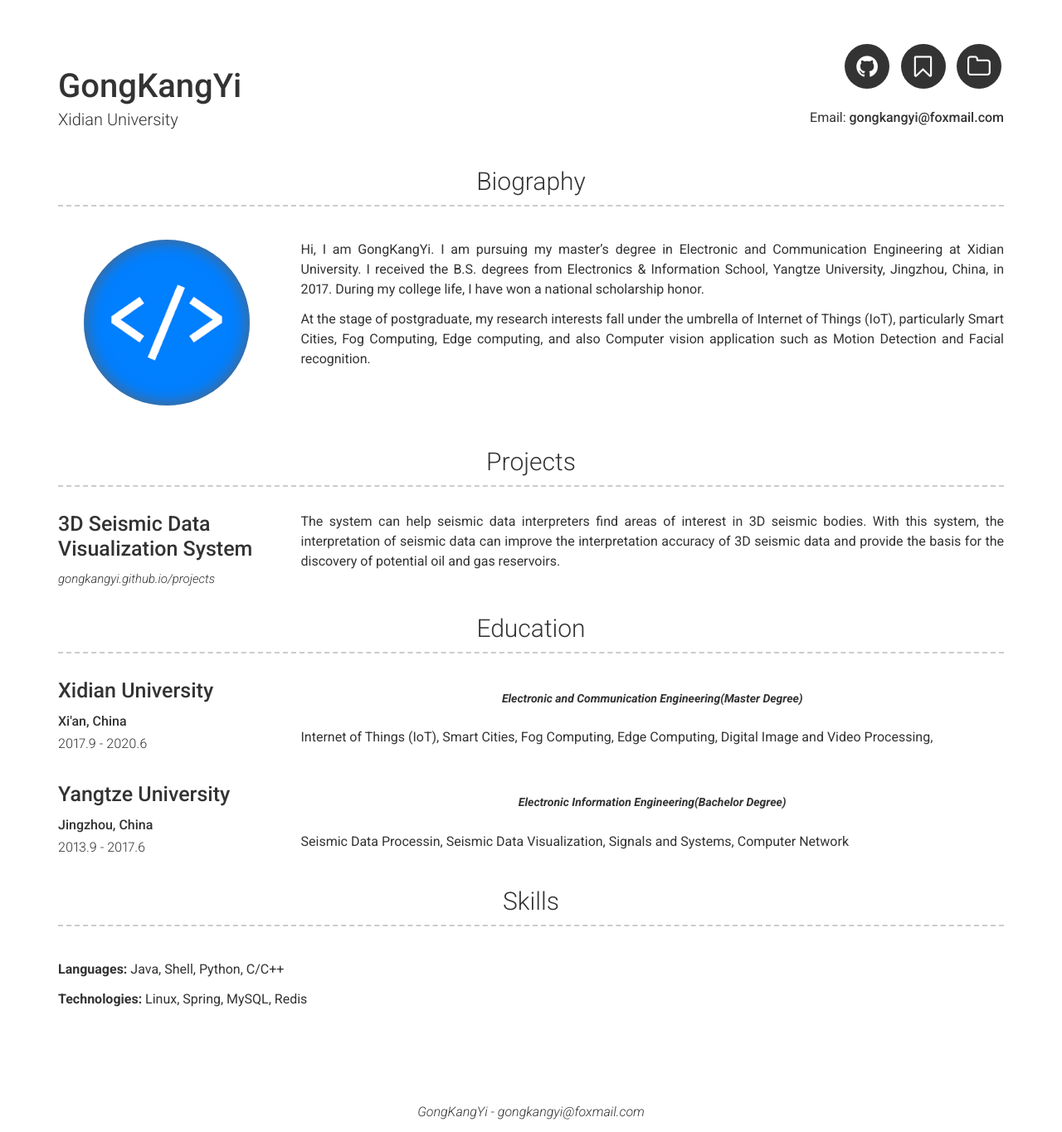
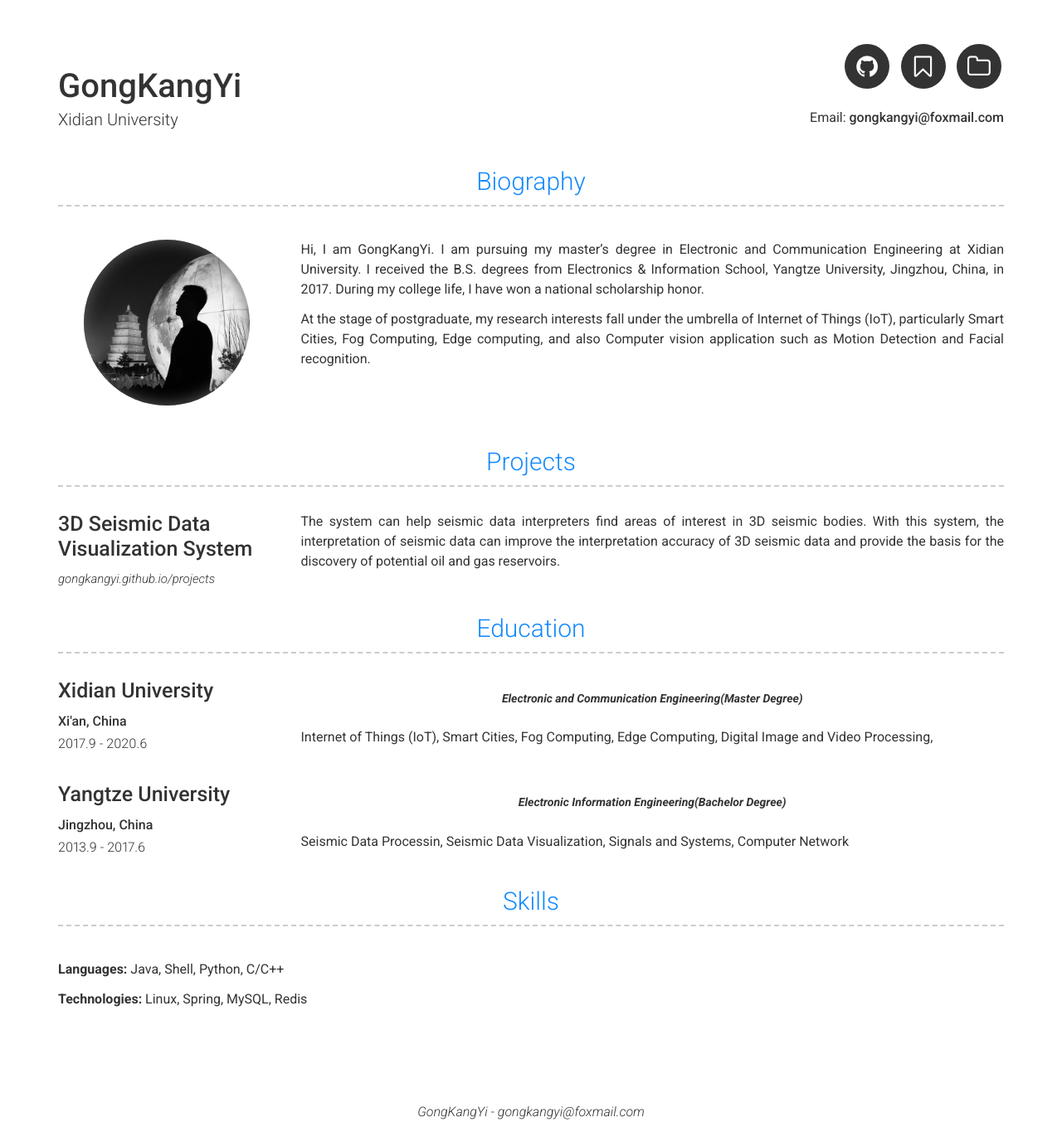
Before and after one commit to gongkangyi/gongkangyi.github.io, a Jekyll site: the page built from index.md, in a window 1280 px wide. Shown: the whole page at 83% size. Built offline with Jekyll 4.4.1, drawn with Linux system fonts in a browser that asks for light colours.

Commit message:
2019-06-28 10:43:48

```diff
--- a/_sass/type.scss
+++ b/_sass/type.scss
@@ -47,6 +47,7 @@ h2 {
 }
 
 h3 {
+  color: #1389FD;
   font-weight: 300;
   font-size: 3em;
   text-align: center;
```
Also changed, not shown: images/2profile.jpg (deleted), images/profile.jpg.
